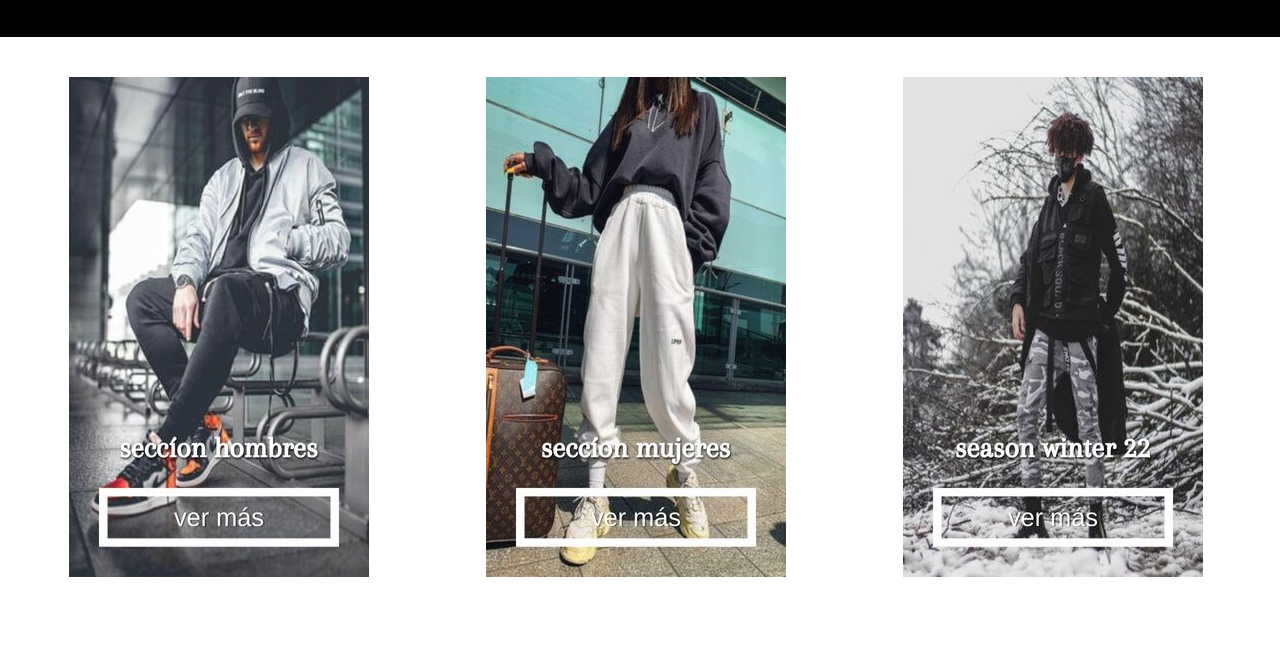
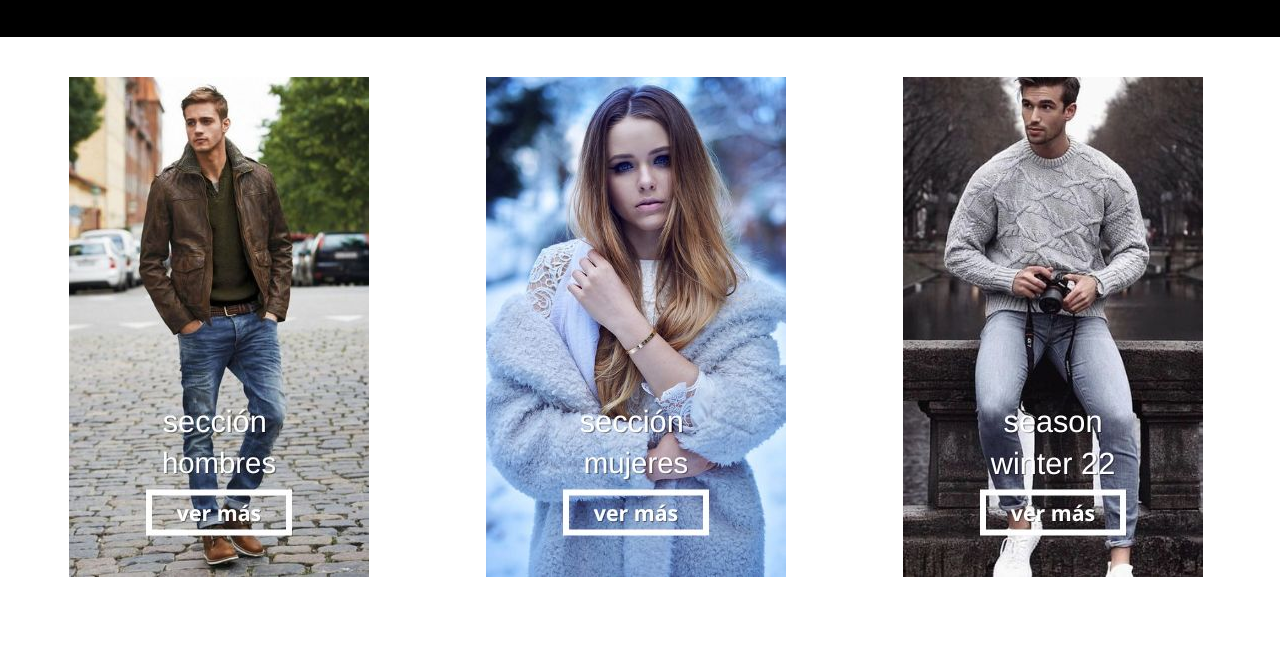
Before and after one commit to tomasalberti/proyecto-0-, a plain HTML site: page index.html in a window 1280 px wide. Shown: the part 149-800 px from the top of the page. Drawn offline with nearby package versions, Linux system fonts and the light colour scheme; a web font is replaced by a local one.

Commit message:
arreglo de imagenes

```diff
--- a/index.html
+++ b/index.html
@@ -46,15 +46,15 @@
         <section class="homeflex" id= "imagen">
 
             <article>
-                <img src="./img/Agregar un título.jpg" alt="ropaHombre">
+                <img src="./img/seccion-hombre-HOME.jpg" alt="ropaHombre">
             </article>
 
             <article>
-                 <img src="./img/seccion-mujeres-HOME.jpg" alt="ropamujer">
+                 <img src="./img/seccion-mujer-HOME.jpg" alt="ropamujer">
             </article>
 
             <article>
-                 <img src="./img/seccion-winter22-HOME.jpg" alt="ropainvierno">
+                 <img src="./img/seccion-invierno-HOME.jpg" alt="ropainvierno">
             </article>
 
         </section>
```
Also changed, not shown: secciones/shop.html (+2 -2 lines), img/Agregar un título.jpg (deleted), img/buzos-seccion.png (deleted), img/buzoshop-seccion.jpg (added), img/jogger-seccion.png (deleted), img/joggershop-seccion.jpg (added), img/seccion-hombre-HOME.jpg (added), img/seccion-invierno-HOME.jpg (added), img/seccion-mujer-HOME.jpg (added), img/seccion-mujeres-HOME.jpg (deleted), img/seccion-winter22-HOME.jpg (deleted).
